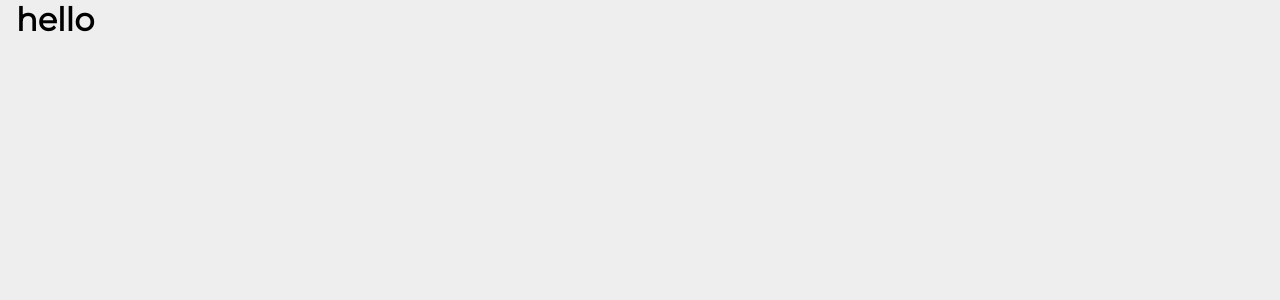
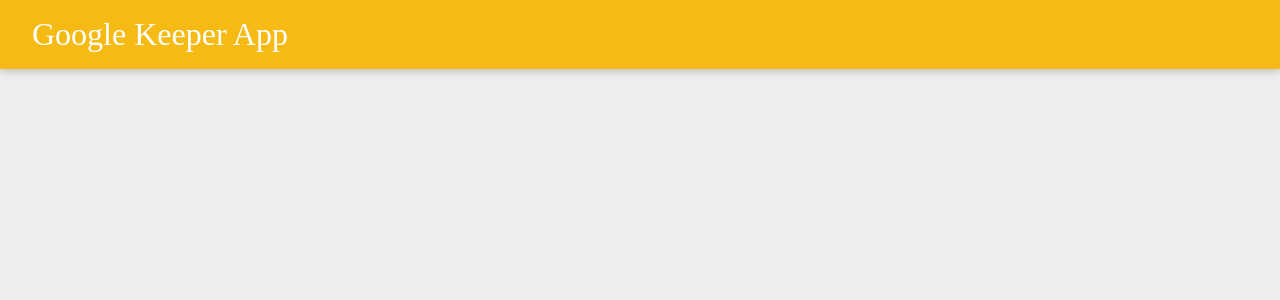
Before and after one commit to RobOsipo/REACT-googleKeepClone, a React (Create React App) app: page / in a window 1280 px wide. Shown: the top 300 px of the page. Built offline with nearby package versions, Linux system fonts and the light colour scheme; a web font is replaced by a local one.

Commit message:
Created Header component

```diff
--- /dev/null
+++ b/src/App.jsx
@@ -0,0 +1,12 @@
+import React from "react"
+import Header from "./Header.jsx"
+
+
+function App() {
+   return (
+       <Header />
+   )
+}
+
+
+export default App;
--- /dev/null
+++ b/src/Header.jsx
@@ -0,0 +1,13 @@
+import React from "react";
+
+
+function Header() {
+    return (
+        <header>
+            <h1>Google Keeper App</h1>
+        </header>
+    )
+}
+
+
+export default Header;
--- a/src/index.js
+++ b/src/index.js
@@ -1,10 +1,10 @@
 import React from 'react';
 import ReactDOM from 'react-dom';
-
+import App from "./App.jsx"
 
 ReactDOM.render(
 
-    <h1>hello</h1>
+    <App />
   ,
   document.getElementById('root')
 );
```
